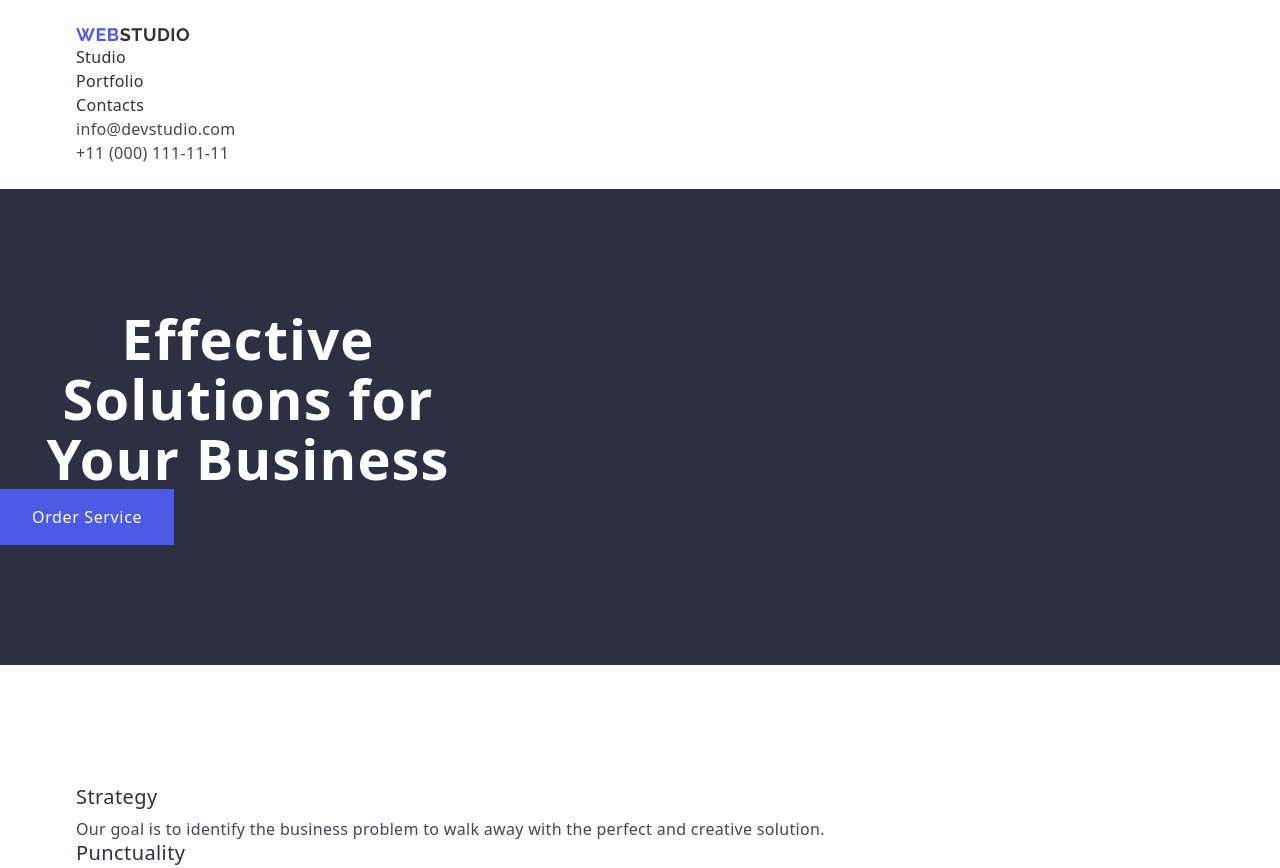
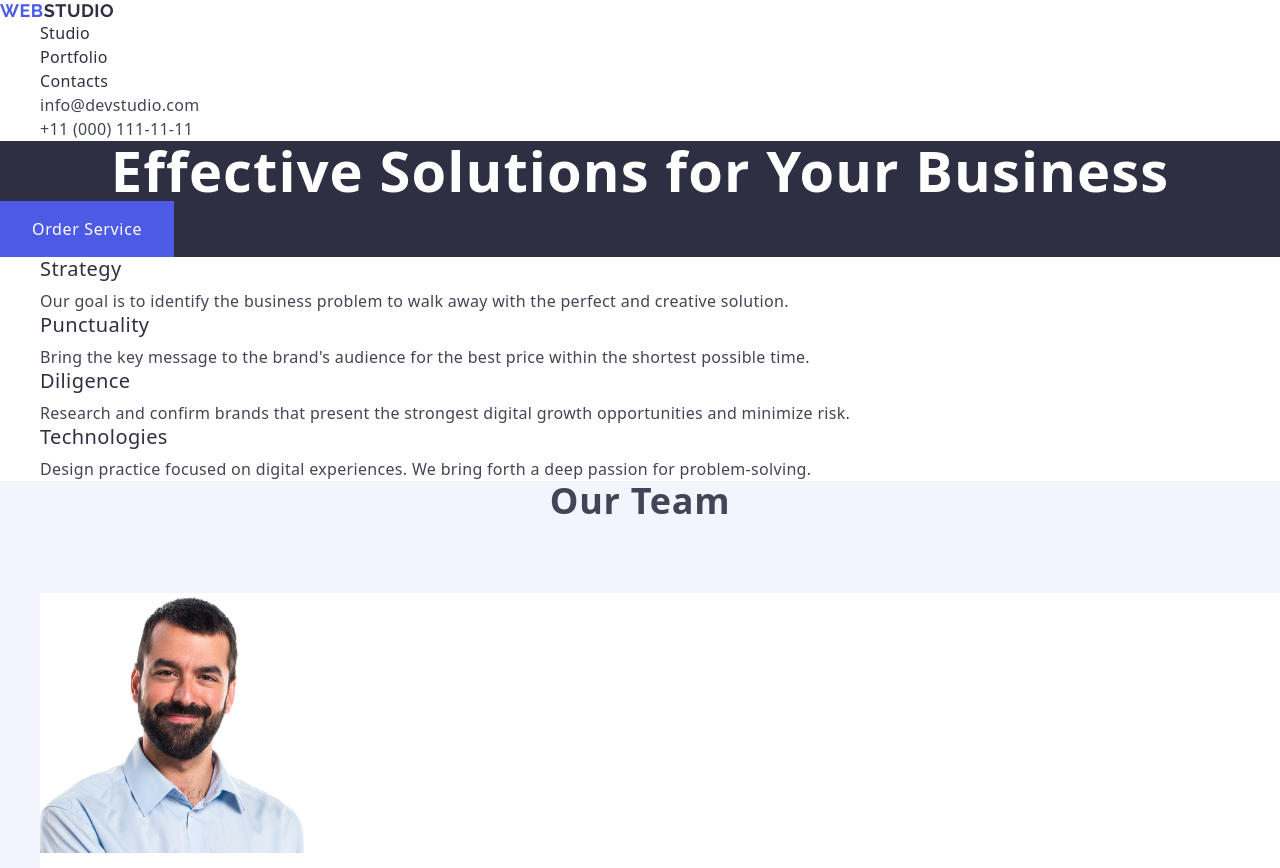
Before and after one commit to Bignichok/goit-markup-hw-02, a plain HTML site: page index.html in a window 1280 px wide. Shown: the top 868 px of the page. Drawn offline with nearby package versions, Linux system fonts and the light colour scheme.

Commit message:
remove styles according to ui

```diff
--- a/css/styles.css
+++ b/css/styles.css
@@ -61,7 +61,6 @@ body {
 
 ul {
     list-style: none;
-    padding: 0;
     margin: 0;
 }
 
@@ -88,18 +87,7 @@ h6 {
 }
 
 .container {
-    max-width: 1128px;
     margin: 0 auto;
-}
-
-section {
-    padding: 120px 0;
-}
-
-/* HEADER */
-
-header {
-    padding: 24px 0;
 }
 
 .logo {
@@ -152,7 +140,6 @@ header .logo {
 .title {
     color: var(--WHITE);
     text-align: center;
-    width: 496px;
 }
 
 .main-button {
@@ -220,7 +207,6 @@ header .logo {
 
 .footer {
     background: var(--NAVY-BLUE);
-    padding: 100px 0;
 }
 
 .footer .logo {
```
Also changed, not shown: index.html (+0 -2 lines).
